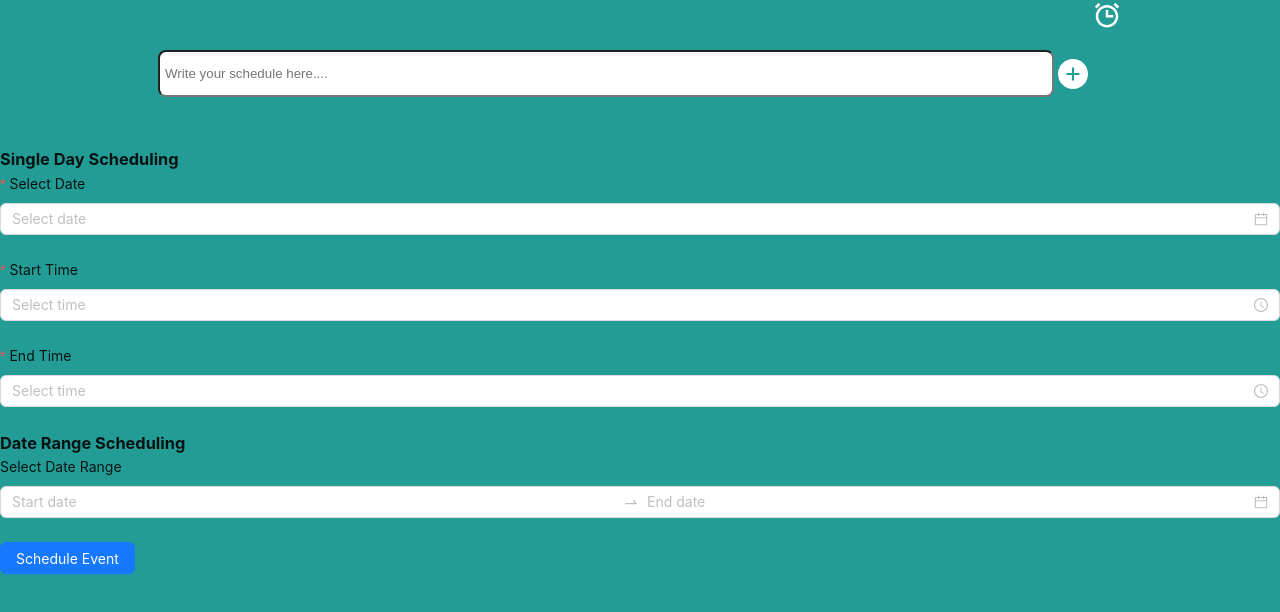
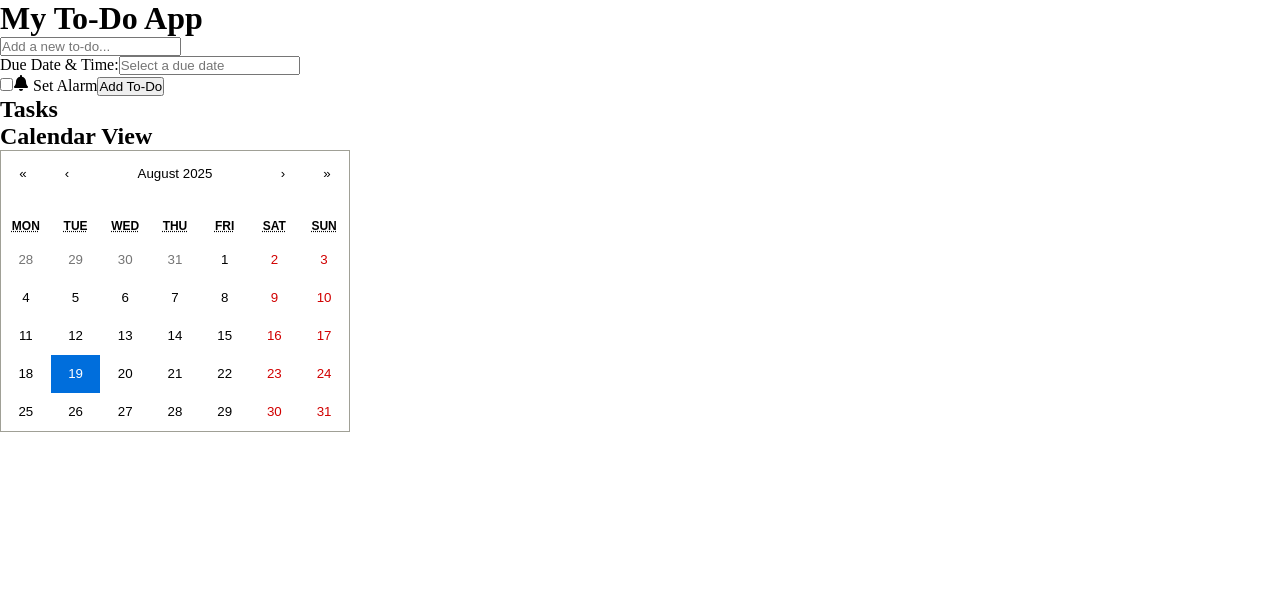
Before and after one commit to okechukwu-okolie/codingpractice-, a React (Vite) app: page /scheduler in a window 1280 px wide. Shown: the top 612 px of the page. Built offline with nearby package versions, Linux system fonts and the light colour scheme; a web font is replaced by a local one.

Commit message:
adding to the codebase

```diff
--- a/package.json
+++ b/package.json
@@ -14,6 +14,8 @@
     "@reduxjs/toolkit": "^2.8.2",
     "antd": "^5.27.1",
     "react": "^19.1.0",
+    "react-calendar": "^6.0.0",
+    "react-datepicker": "^8.7.0",
     "react-dom": "^19.1.0",
     "react-icons": "^5.5.0",
     "react-redux": "^9.2.0",
--- a/src/App.jsx
+++ b/src/App.jsx
@@ -1,37 +1,155 @@
 import TopPage from "./component/TopPage"
-import './app.css'
-import { Route, Routes } from "react-router-dom"
-import Signup from "./component/signUp/Signup"
-import Signin from "./component/signIn/Signin"
-import Scheduler from "./component/scheduler/Scheduler"
+// import './app.css'
+// import { Route, Routes } from "react-router-dom"
+// import Signup from "./component/signUp/Signup"
+// import Signin from "./component/signIn/Signin"
+// import Scheduler from "./component/scheduler/Scheduler"
 
 
+// function App() {
+
+//   return (
+//     <>
+
+//       <Routes>
+//         <Route path="/" element={<TopPage/>} />
+//         <Route path="/signIn" element={<Signin/>} />
+//         <Route path="/signUp" element ={<Signup/>} />
+//         <Route path="/scheduler" element={<Scheduler/>}/>
+//       </Routes>
+//     </>
+//   )
+// }
+
+// export default App
+
+// import React from 'react';
+// import useTodos from './hooks/useTodos';
+// import TodoForm from './component/TodoForm';
+// import TodoList from './component/TodoList';
+// import './App.css';
+
+
+// function App() {
+//   const { todos, addTodo, toggleTodo, deleteTodo } = useTodos();
+
+//   return (
+//     <div className="App">
+//       <h1>My To-Do List</h1>
+//       <TodoForm onAdd={addTodo} />
+//       <TodoList todos={todos} onToggle={toggleTodo} onDelete={deleteTodo} />
+//     </div>
+//   );
+// }
+
+// export default App;
+
+
+
+
+
+
+
+import React, { useState, useEffect } from 'react';
+import DateTimePicker from './component/DateTimePicker';
+import TodoCalendar from './component/TodoCalendar';
+import { scheduleAlarm, requestNotificationPermission } from './component/AlarmManager';
+import { FaCalendarAlt, FaBell } from 'react-icons/fa';
+import './App.css'; // For general app styling
+
 function App() {
-//  let searchSentence = 'this is the man he has a leg'
-//  let result = searchSentence.match(/men/)
-//  let result2 = searchSentence.replace(/man/,'woman')
+  const [todos, setTodos] = useState([]);
+  const [newTodoText, setNewTodoText] = useState('');
+  const [newTodoDueDate, setNewTodoDueDate] = useState(null);
+  const [isAlarmSet, setIsAlarmSet] = useState(false);
 
-//  if(result){
-//   console.log(`the word man exists in the search sentence ${searchSentence}`)
-//  }
-//  if(result2){
-//   console.log(`the text of man has been changed to woman in the search sentence ${result2}`)
-//  }
-//  else{
-//   console.log(`the search word does `)
-//  }
+  useEffect(() => {
+    requestNotificationPermission(); // Request permission on app load
+  }, []);
+
+  // Use a useEffect to monitor for new to-do items and schedule alarms
+  useEffect(() => {
+    todos.forEach(todo => {
+      if (todo.isAlarmSet && todo.dueDate && !todo.alarmScheduled) {
+        scheduleAlarm(todo);
+        // Add a flag to prevent scheduling the same alarm multiple times
+        // This is a simple implementation, a real app would be more robust
+        setTodos(prevTodos =>
+          prevTodos.map(item =>
+            item.id === todo.id ? { ...item, alarmScheduled: true } : item
+          )
+        );
+      }
+    });
+  }, [todos]);
+
+  const handleAddTodo = (e) => {
+    e.preventDefault();
+    if (!newTodoText.trim()) return;
+
+    const newTodo = {
+      id: Date.now(),
+      text: newTodoText,
+      completed: false,
+      dueDate: newTodoDueDate,
+      isAlarmSet: isAlarmSet,
+    };
+
+    setTodos([...todos, newTodo]);
+    setNewTodoText('');
+    setNewTodoDueDate(null);
+    setIsAlarmSet(false);
+  };
 
   return (
-    <>
+    <div className="app-container">
+      <h1>My To-Do App</h1>
 
-      <Routes>
-        <Route path="/" element={<TopPage/>} />
-        <Route path="/signIn" element={<Signin/>} />
-        <Route path="/signUp" element ={<Signup/>} />
-        <Route path="/scheduler" element={<Scheduler/>}/>
-      </Routes>
-    </>
-  )
+      <form onSubmit={handleAddTodo} className="add-todo-form">
+        <input
+          type="text"
+          value={newTodoText}
+          onChange={(e) => setNewTodoText(e.target.value)}
+          placeholder="Add a new to-do..."
+        />
+        <DateTimePicker
+          selectedDate={newTodoDueDate}
+          onDateChange={date => setNewTodoDueDate(date)}
+        />
+        <label>
+          <input
+            type="checkbox"
+            checked={isAlarmSet}
+            onChange={(e) => setIsAlarmSet(e.target.checked)}
+          />
+          <FaBell /> Set Alarm
+        </label>
+        <button type="submit">Add To-Do</button>
+      </form>
+
+      <div className="content-area">
+        <div className="todo-list">
+          <h2>Tasks</h2>
+          <ul>
+            {todos.map((todo) => (
+              <li key={todo.id} className={todo.completed ? 'completed' : ''}>
+                {todo.text}
+                {todo.dueDate && (
+                  <span className="due-date">
+                    <FaCalendarAlt /> {new Date(todo.dueDate).toLocaleString()}
+                  </span>
+                )}
+              </li>
+            ))}
+          </ul>
+        </div>
+        <div className="todo-calendar">
+          <h2>Calendar View</h2>
+          <TodoCalendar todos={todos} />
+        </div>
+      </div>
+    </div>
+  );
 }
 
-export default App
+export default App;
--- /dev/null
+++ b/src/component/AlarmManager.jsx
@@ -0,0 +1,35 @@
+export const scheduleAlarm = (todo) => {
+  if (!todo.isAlarmSet || !todo.dueDate) {
+    return;
+  }
+
+  const alarmTime = new Date(todo.dueDate).getTime();
+  const now = new Date().getTime();
+  const timeUntilAlarm = alarmTime - now;
+
+  if (timeUntilAlarm > 0) {
+    // Use setTimeout to trigger the alarm
+    setTimeout(() => {
+      // Check for Notification API permission
+      if (Notification.permission === 'granted') {
+        new Notification('To-Do Alarm!', {
+          body: `Reminder: ${todo.text}`,
+          icon: '/path/to/icon.png', // Optional: provide a path to an icon
+        });
+      }
+
+      // Play an audible alarm (optional)
+      const alarmSound = new Audio('/path/to/alarm.mp3'); // Create an audio element
+      alarmSound.play();
+
+      console.log(`Alarm for "${todo.text}" triggered!`);
+    }, timeUntilAlarm);
+  }
+};
+
+// Request notification permission from the user
+export const requestNotificationPermission = () => {
+  if ('Notification' in window) {
+    Notification.requestPermission();
+  }
+};
--- /dev/null
+++ b/src/component/DateTimePicker.jsx
@@ -0,0 +1,20 @@
+import React, { useState } from 'react';
+import DatePicker from 'react-datepicker';
+import 'react-datepicker/dist/react-datepicker.css';
+
+const DateTimePicker = ({ selectedDate, onDateChange }) => {
+  return (
+    <div className="date-time-picker">
+      <label>Due Date & Time:</label>
+      <DatePicker
+        selected={selectedDate}
+        onChange={onDateChange}
+        showTimeSelect
+        dateFormat="Pp" // Displays both date and time
+        placeholderText="Select a due date"
+      />
+    </div>
+  );
+};
+
+export default DateTimePicker;
--- /dev/null
+++ b/src/component/TodoCalendar.css
@@ -0,0 +1,5 @@
+.highlight {
+  background-color: #4CAF50 !important;
+  color: white !important;
+  border-radius: 50%;
+}
--- /dev/null
+++ b/src/component/TodoCalendar.jsx
@@ -0,0 +1,34 @@
+import React, { useState } from 'react';
+import Calendar from 'react-calendar';
+import 'react-calendar/dist/Calendar.css';
+import './TodoCalendar.css'; // Custom CSS for highlighting dates
+
+const TodoCalendar = ({ todos }) => {
+  const [date, setDate] = useState(new Date());
+
+  // Function to highlight dates that have to-do items
+  const tileClassName = ({ date, view }) => {
+    if (view === 'month') {
+      const formattedDate = date.toLocaleDateString();
+      const hasTodo = todos.some(todo => {
+        if (todo.dueDate) {
+          return new Date(todo.dueDate).toLocaleDateString() === formattedDate;
+        }
+        return false;
+      });
+      return hasTodo ? 'highlight' : null;
+    }
+  };
+
+  return (
+    <div className="todo-calendar-container">
+      <Calendar
+        onChange={setDate}
+        value={date}
+        tileClassName={tileClassName}
+      />
+    </div>
+  );
+};
+
+export default TodoCalendar;
--- /dev/null
+++ b/src/component/TodoForm.jsx
@@ -0,0 +1,28 @@
+// components/TodoForm.js
+import React, { useState } from 'react';
+
+const TodoForm = ({ onAdd }) => {
+  const [inputValue, setInputValue] = useState('');
+
+  const handleSubmit = (e) => {
+    e.preventDefault();
+    if (inputValue.trim()) {
+      onAdd(inputValue);
+      setInputValue('');
+    }
+  };
+
+  return (
+    <form onSubmit={handleSubmit}>
+      <input
+        type="text"
+        value={inputValue}
+        onChange={(e) => setInputValue(e.target.value)}
+        placeholder="Add a new task"
+      />
+      <button type="submit">Add</button>
+    </form>
+  );
+};
+
+export default TodoForm;
--- /dev/null
+++ b/src/component/TodoList.jsx
@@ -0,0 +1,20 @@
+// components/TodoList.js
+import React from 'react';
+import TodoItem from './TodoItem';
+
+const TodoList = ({ todos, onToggle, onDelete }) => {
+  return (
+    <ul>
+      {todos.map((todo) => (
+        <TodoItem
+          key={todo.id}
+          todo={todo}
+          onToggle={onToggle}
+          onDelete={onDelete}
+        />
+      ))}
+    </ul>
+  );
+};
+
+export default TodoList;
--- /dev/null
+++ b/src/hooks/useTodos.js
@@ -0,0 +1,44 @@
+// hooks/useTodos.js
+import { useState } from 'react';
+
+const useTodos = () => {
+  const [todos, setTodos] = useState([]);
+
+  const addTodo = (text) => {
+    const newTodo = {
+      id: Date.now(),
+      text,
+      completed: false,
+    };
+    setTodos([...todos, newTodo]);
+  };
+
+  const Alarm =(alarm,dueDate)=>{
+    const setAlarm ={
+        alarm,
+        dueDate,
+    }
+  }
+
+
+  const toggleTodo = (id) => {
+    setTodos(
+      todos.map((todo) =>
+        todo.id === id ? { ...todo, completed: !todo.completed } : todo
+      )
+    );
+  };
+
+  const deleteTodo = (id) => {
+    setTodos(todos.filter((todo) => todo.id !== id));
+  };
+
+  return {
+    todos,
+    addTodo,
+    toggleTodo,
+    deleteTodo,
+  };
+};
+
+export default useTodos;
```
Also changed, not shown: src/component/TodoItem.jsx (added, +20 -0 lines), 1 other file (tests, documents, lock files or other folders).
